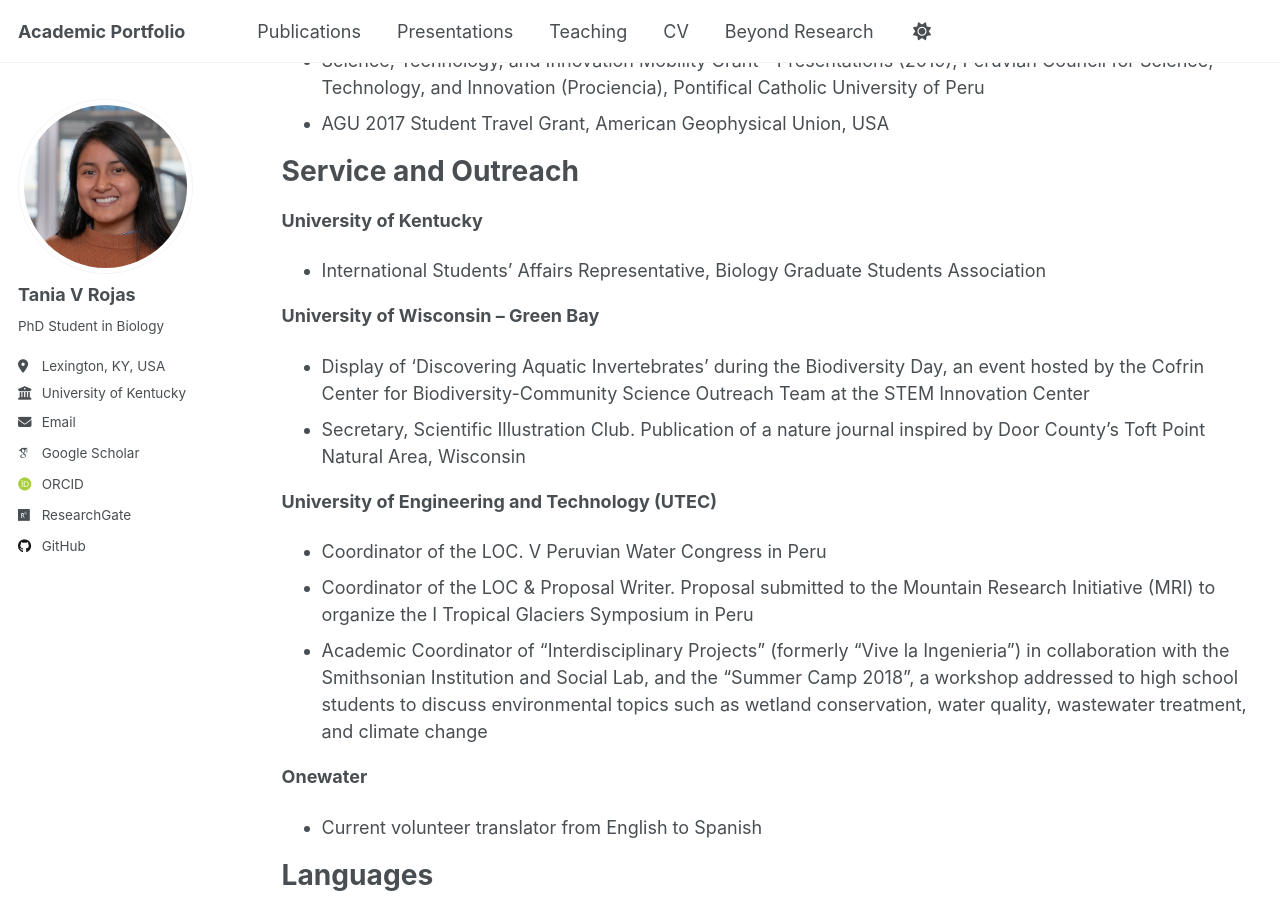
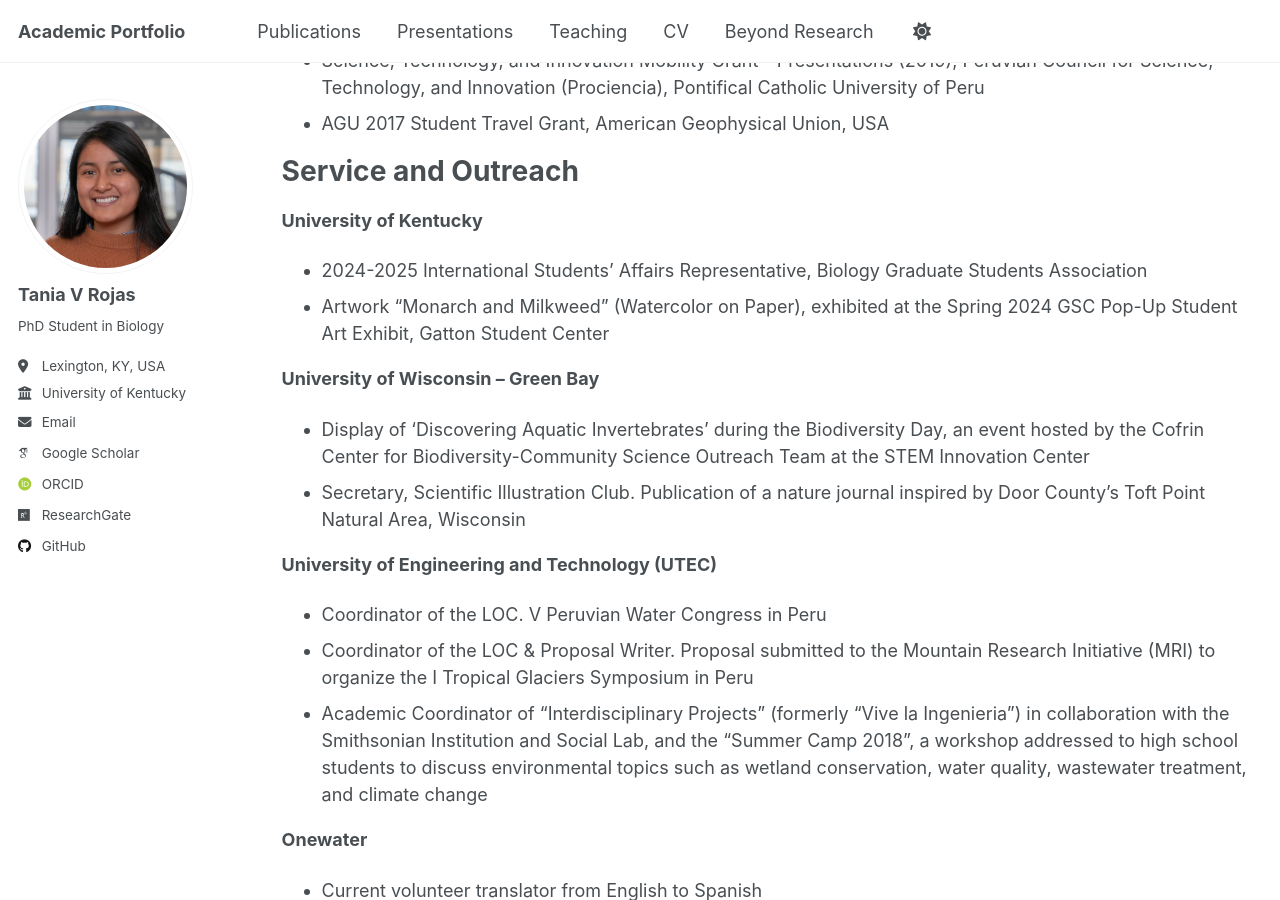
Before and after one commit to taniarojasc/taniarojasc.github.io, a Jekyll site: the page built from _pages/cv.md, in a window 1280 px wide and 900 px high, scrolled down 1583 px. Built offline with Jekyll 4.4.1, drawn with Linux system fonts in a browser that asks for light colours; some web fonts are replaced; a script that is not in the unit is left out.

Commit message:
Update cv.md

```diff
--- a/_pages/cv.md
+++ b/_pages/cv.md
@@ -55,7 +55,8 @@ Awards and Funding
 Service and Outreach
 ======
 **University of Kentucky**
-* International Students' Affairs Representative, Biology Graduate Students Association
+* 2024-2025 International Students' Affairs Representative, Biology Graduate Students Association
+* Artwork “Monarch and Milkweed” (Watercolor on Paper), exhibited at the Spring 2024 GSC Pop-Up Student Art Exhibit, Gatton Student Center
 
 **University of Wisconsin – Green Bay**
 * Display of ‘Discovering Aquatic Invertebrates’ during the Biodiversity Day, an event hosted by the Cofrin Center for Biodiversity-Community Science Outreach Team at the STEM Innovation Center
```
